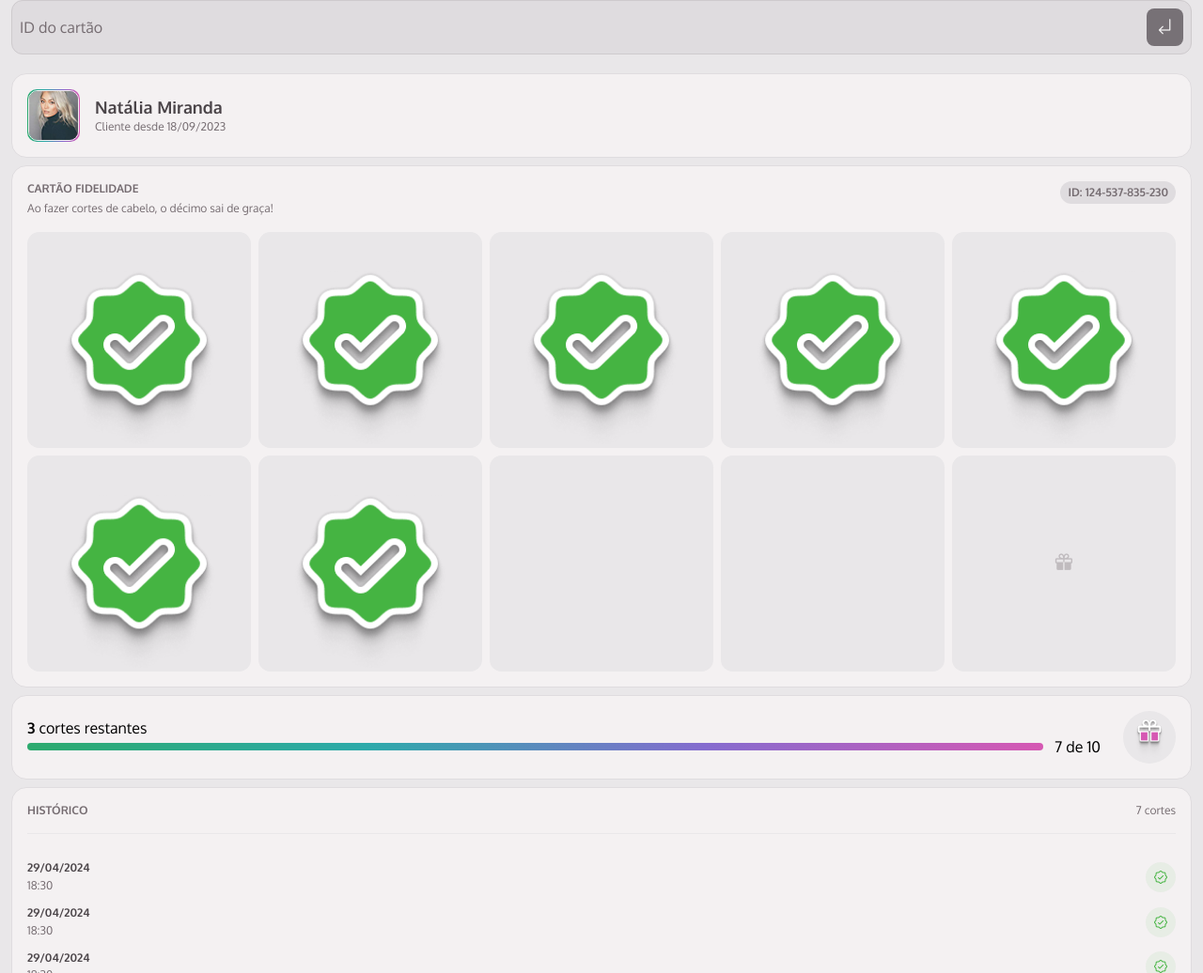
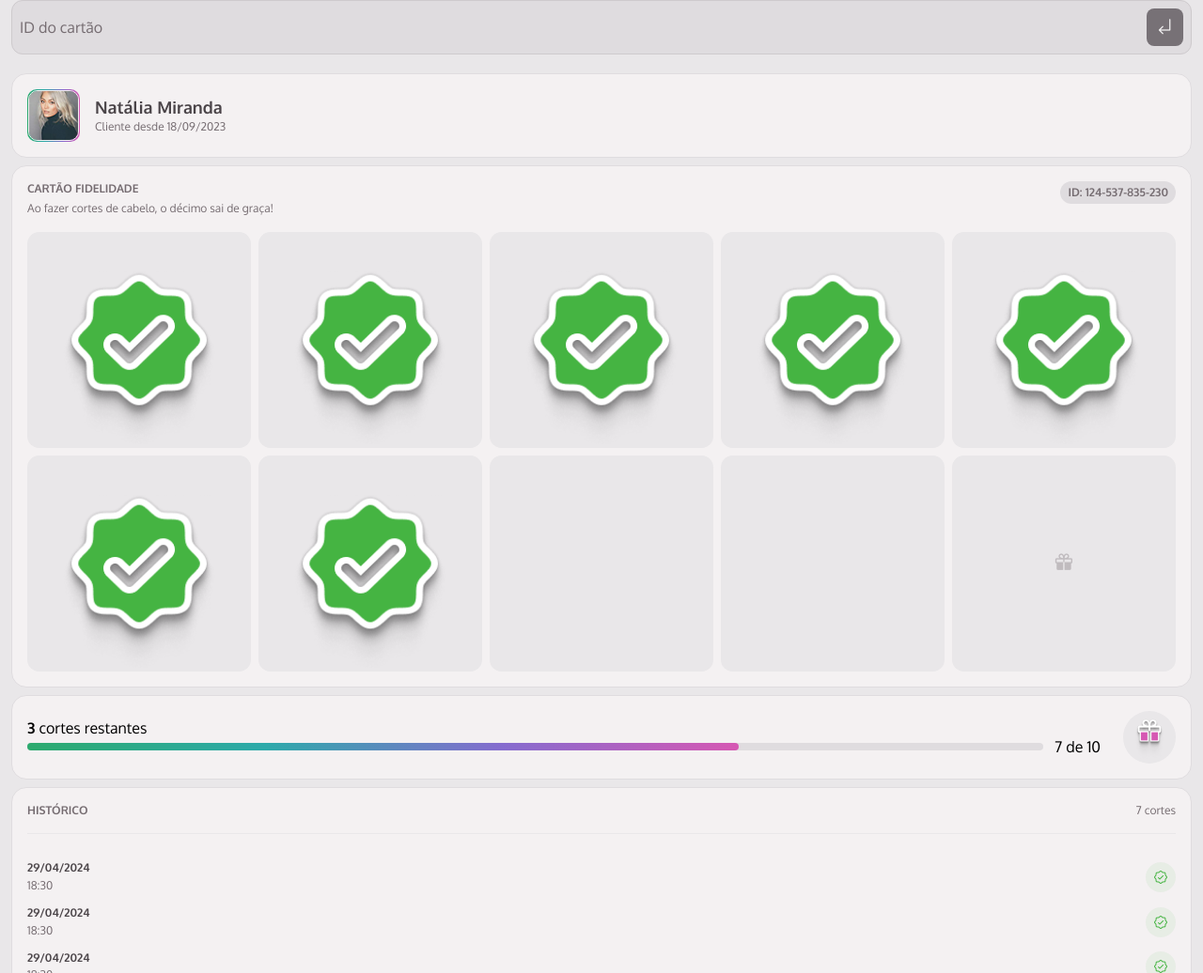
Before and after one commit to thalessarubbi/member-club, a plain HTML site: page index.html in a window 1280 px wide. Shown: the part 64-1100 px from the top of the page at 94% size. Drawn offline with nearby package versions, Linux system fonts and the light colour scheme.

Commit message:
fix: :adhesive_bandage: fix cuts card progress bar

```diff
--- a/index.html
+++ b/index.html
@@ -169,7 +169,9 @@
       <div>
         <span><strong>3</strong> cortes restantes</span>
         <div>
-          <div class="progress"></div>
+          <div class="progress-bar">
+            <span class="progress"></span>
+          </div>
           <p>7 de 10</p>
         </div>
       </div>
--- a/src/styles/cuts-card.css
+++ b/src/styles/cuts-card.css
@@ -17,12 +17,21 @@
       justify-content: space-between;
       gap: 0.75rem;
 
-      &>div.progress {
+      &>div.progress-bar {
+        position: relative;
         width: 100%;
         height: 0.5rem;
         border-radius: 624.9375rem;
+        background-color: var(--base-gray-300);
 
-        background: linear-gradient(90deg, #2DAA6E 0%, #2DAAAA 33.33%, #856CCF 66.67%, #D658B3 100%);
+        &>span.progress {
+          position: absolute;
+          width: 70%;
+          height: inherit;
+          border-radius: inherit;
+          background: linear-gradient(90deg, #2DAA6E 0%, #2DAAAA 33.33%, #856CCF 66.67%, #D658B3 100%);
+        }
+
       }
 
       &>p {
```
